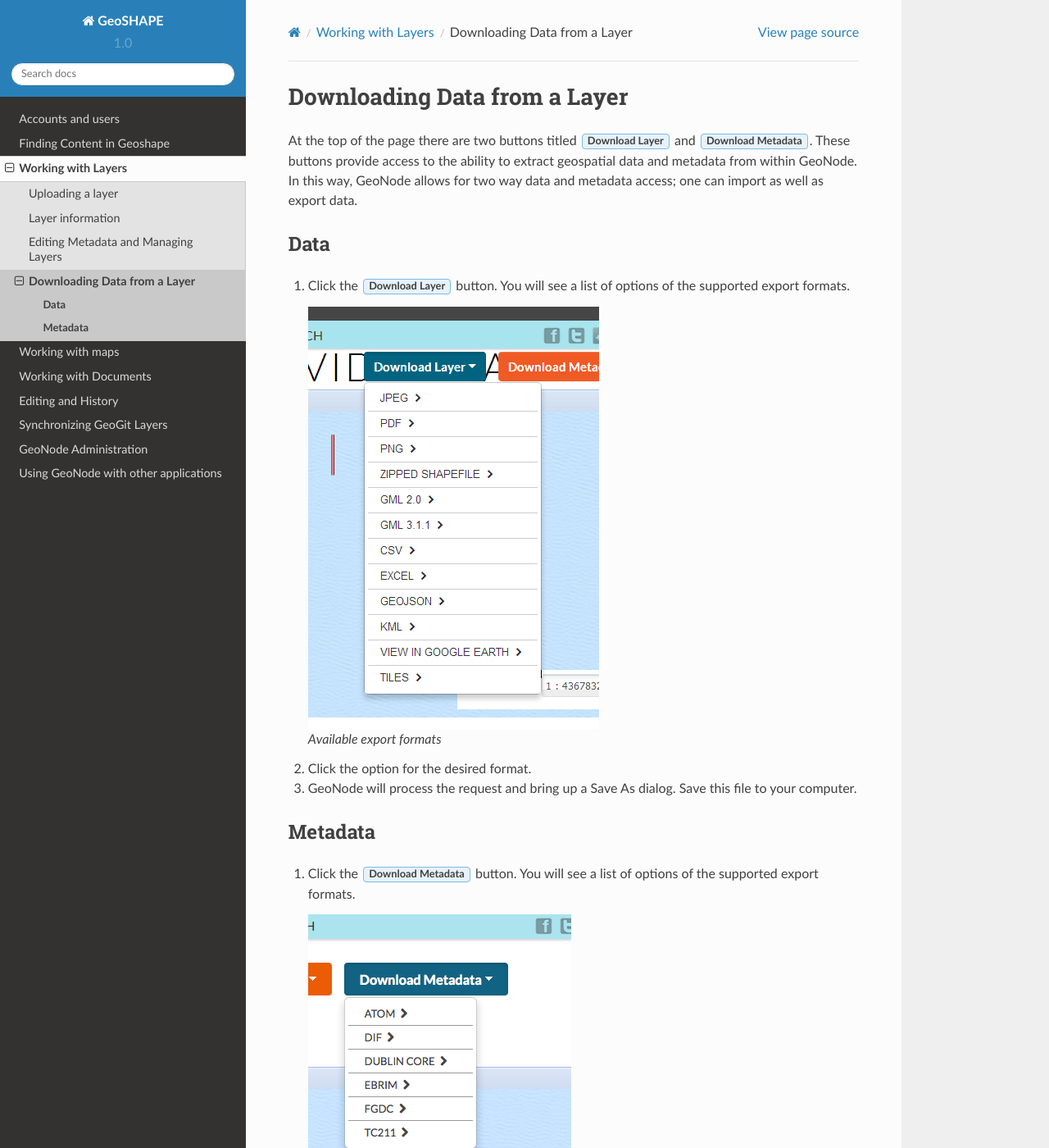
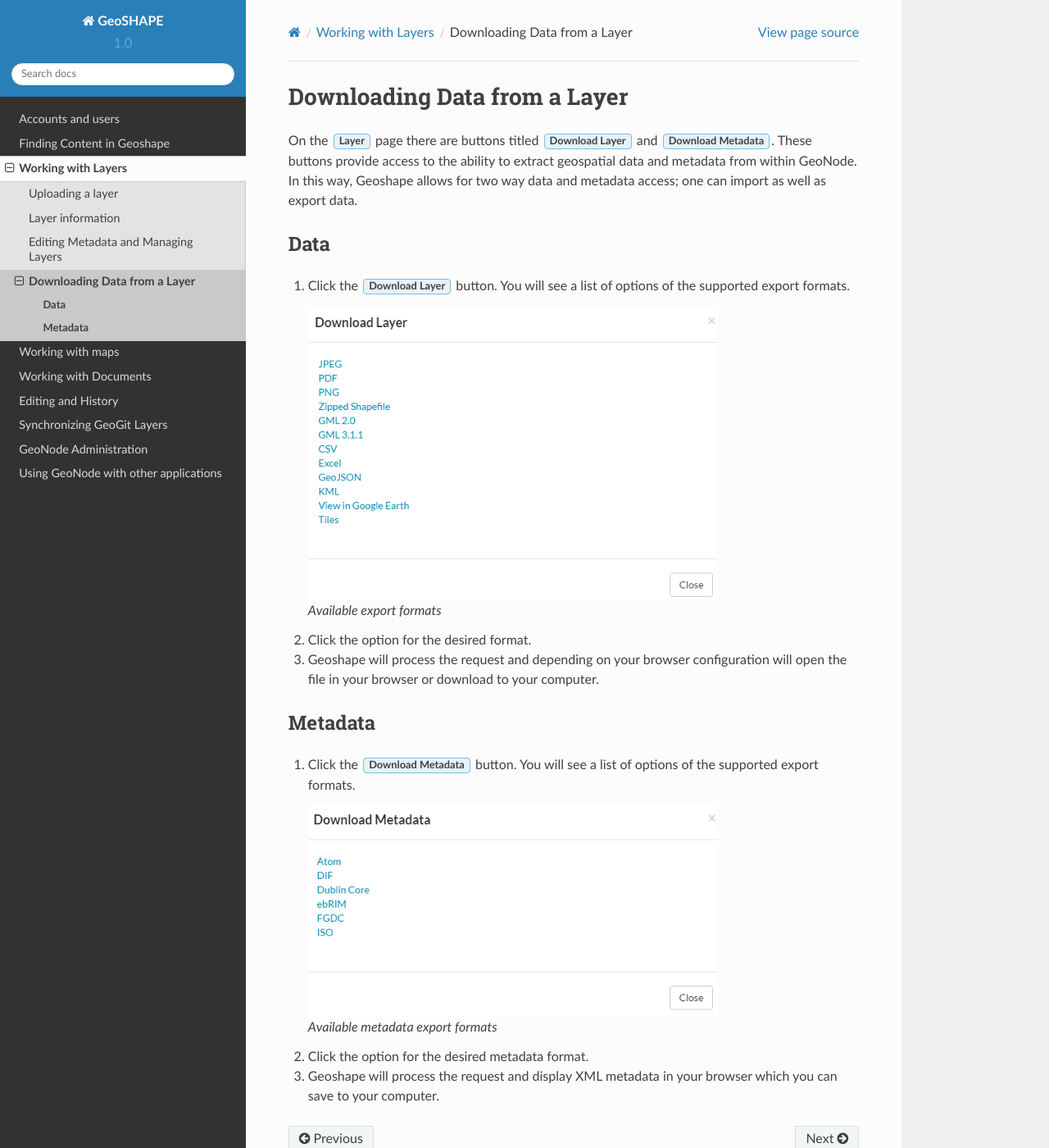
Before and after one commit to Arborvitae/Geoshape, a Sphinx documentation site: the page built from docs/layerdownload.rst, in a window 1280 px wide and 1400 px high. Shown: the whole window at 82% size. Built offline with Sphinx 7.4.7 and the Read the Docs theme 2.0.0, drawn with Linux system fonts in a browser that asks for light colours; some of the changed text lies outside the part shown.

Commit message:
update map layer text and images

```diff
--- a/docs/create.rst
+++ b/docs/create.rst
@@ -46,7 +46,7 @@ Once you have created a map, or opened an existing map, you can add additional l
 
 **Add layers from another server**
 -----------------------------------
-You can add layers from other servers besides the GeoNode you're working with.  These servers include web mapping servers (WMS) and tile servers.
+You can add layers from other servers besides the Geoshape you're working with.  These servers include web mapping servers (WMS) and tile servers.
 
 #. Click on the Add Layers button by "Layers"
 
@@ -199,7 +199,7 @@ The legend displays the symbols used for vector layers in the map (not for image
 
 **Save a map**
 -------------------
-Saving a map preserves your preferences and makes it available for other GeoNode users.
+Saving a map preserves your preferences and makes it available for other Geoshape users.
 
 #. Click on the :guilabel:`Save Map` button in the toolbar.
 
--- a/docs/layerdownload.rst
+++ b/docs/layerdownload.rst
@@ -3,7 +3,7 @@
 Downloading Data from a Layer
 ==============================
 
-At the top of the page there are two buttons titled :guilabel:`Download Layer` and :guilabel:`Download Metadata`. These buttons provide access to the ability to extract geospatial data and metadata from within GeoNode. In this way, GeoNode allows for two way data and metadata access; one can import as well as export data.
+On the :guilabel:`Layer` page there are buttons titled :guilabel:`Download Layer` and :guilabel:`Download Metadata`. These buttons provide access to the ability to extract geospatial data and metadata from within GeoNode. In this way, Geoshape allows for two way data and metadata access; one can import as well as export data.
 
 **Data**
 ----------
@@ -16,7 +16,7 @@ At the top of the page there are two buttons titled :guilabel:`Download Layer` a
 
 #. Click the option for the desired format.
 
-#. GeoNode will process the request and bring up a Save As dialog. Save this file to your computer.
+#. Geoshape will process the request and depending on your browser configuration will open the file in your browser or download to your computer.
 
    .. todo:: show other format options
 
@@ -31,4 +31,4 @@ At the top of the page there are two buttons titled :guilabel:`Download Layer` a
 
 #. Click the option for the desired metadata format.
 
-#. GeoNode will process the request and display XML metadata.
+#. Geoshape will process the request and display XML metadata in your browser which you can save to your computer.
--- a/docs/mapinfo.rst
+++ b/docs/mapinfo.rst
@@ -14,7 +14,7 @@ The map detail page provides a view of the map, along with information about the
 
 Download Data Layers
 --------------------
-This will allow you to download the contents of the map that are stored in GeoNode.  It does not download data from other servers, however.
+This will allow you to download the contents of the map that are stored in Geoshape.  It does not download data from other servers, however.
 
 #. Click on the :guilabel:`Download Map` button.
 
@@ -97,7 +97,7 @@ The map permissions determine which users can view or edit a map.
 
 Remove a Map
 -------------
-You can remove a map completely from GeoNode.  This action removes the map for all users.
+You can remove a map completely from Geoshape.  This action removes the map for all users.
 
 #. Click on the :guilabel:`Edit Map` button
 
--- a/docs/maps.rst
+++ b/docs/maps.rst
@@ -3,9 +3,9 @@
 Working with maps
 =================
 
-Maps are comprised of various layers and their styles. Layers can be local layers in GeoNode or remote layers served from other web servers.
+Maps are comprised of various layers and their styles. Layers can be local layers in Geoshape or remote layers served from other web servers.
 
-GeoNode maps also contain other information such as map zoom and extent, layer ordering, and style.
+Geoshape maps also contain other information such as map zoom and extent, layer ordering, and style.
 
 .. toctree::
    :maxdepth: 2
```
Also changed, not shown: docs/img/en_createmapfromlayer.png, docs/img/en_createnewmap.png, docs/img/en_downloadformats.png, docs/img/en_downloadmap.png, docs/img/en_mapdetail.png, docs/img/en_mappage.png, docs/img/en_metadataformats.png, docs/img/en_startdownloadmap.png.
